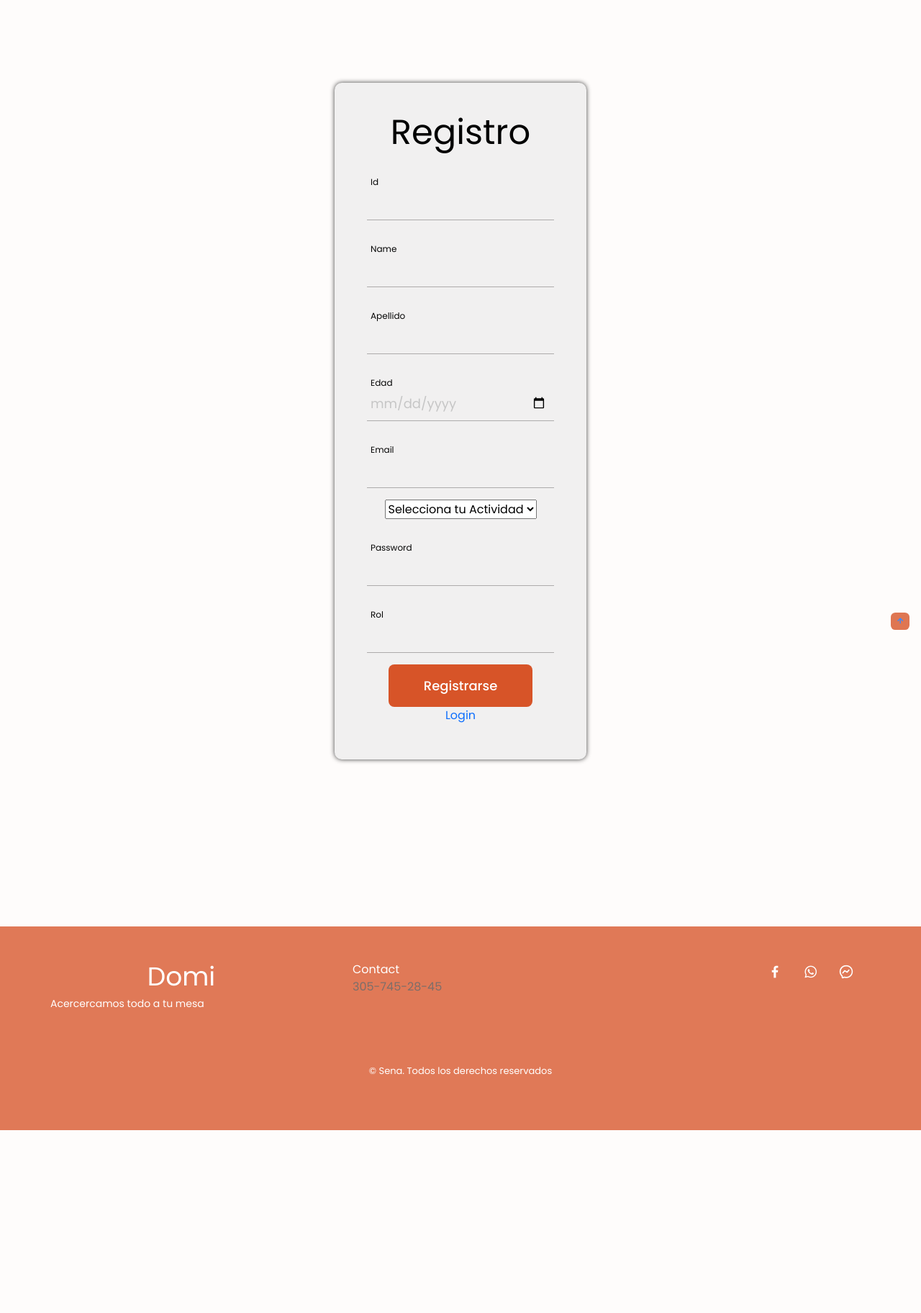
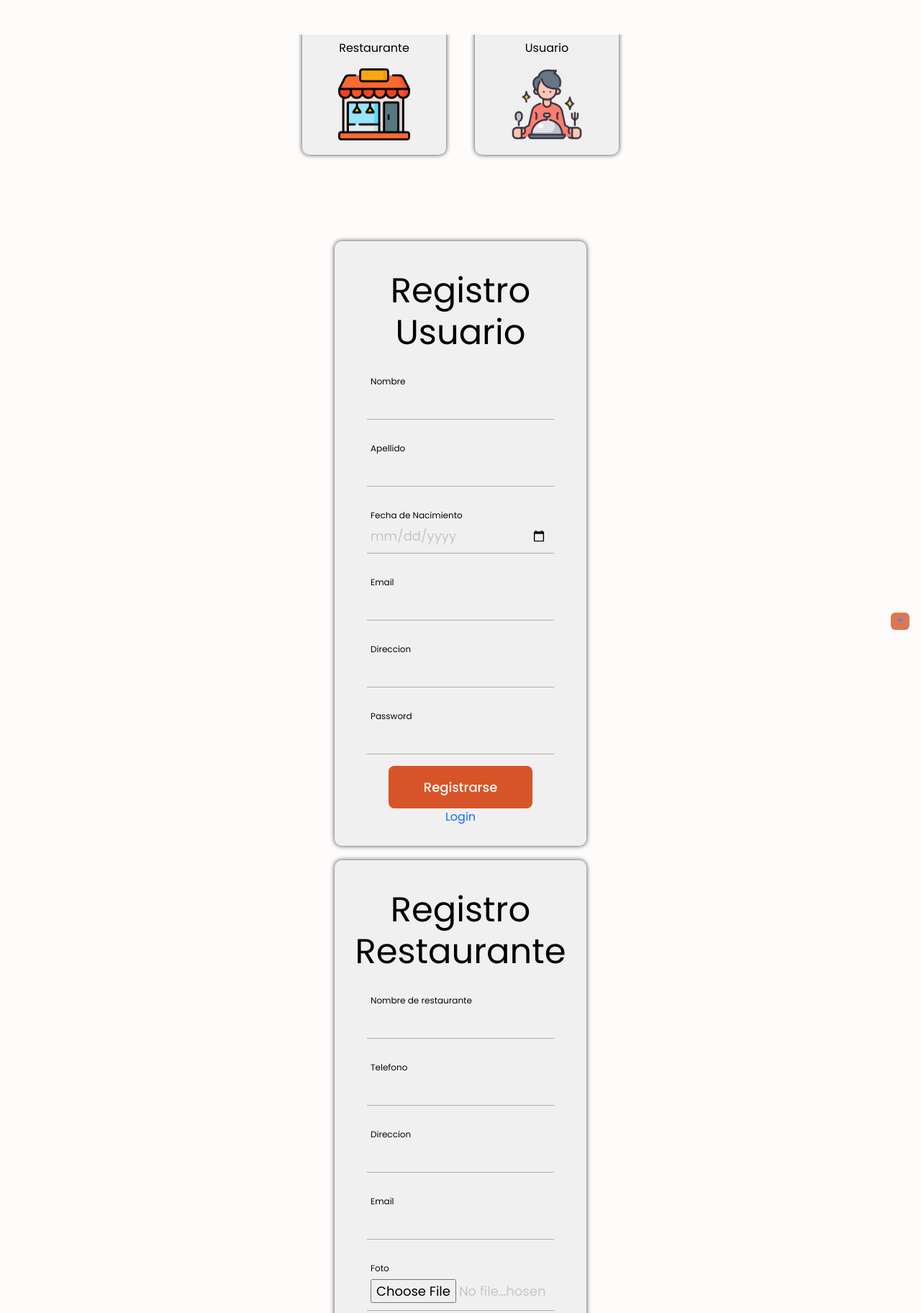
Before and after one commit to ahuf89/domi, a website: page register.html in a window 1280 px wide. Shown: the part 85-1909 px from the top of the page at 72% size. Before the commit the page ends 1655 px from the top, so only its background shows below. Drawn offline with nearby package versions, Linux system fonts and the light colour scheme.

Commit message:
ajuste formulario

```diff
--- a/assets/css/login.css
+++ b/assets/css/login.css
@@ -40,12 +40,31 @@ h1:hover {
 
 .register {
     background: rgb(241, 240, 240);
-    margin: 200px auto;
+    margin: 20px auto;
     padding: 40px 0;
     box-shadow: 0 0 6px 0 rgba(12, 12, 12, 0.8);
     border-radius: 10px;
     width: 350px;
-    height: 940px;
+    height: 840px;
+}
+
+.select-rol {
+    display: flex;
+    justify-content: center;
+}
+
+.select-register {
+    background: rgb(241, 240, 240);
+    margin: 100px 20px;
+    padding: 40px;
+    box-shadow: 0 0 6px 0 rgba(12, 12, 12, 0.8);
+    border-radius: 10px;
+    width: 200px;
+    height: 200px;
+}
+
+.select-register button {
+    border: none;
 }
 
 .form {
--- a/register.html
+++ b/register.html
@@ -98,75 +98,54 @@ Roles
             </div>
         </nav>
     </header>
-    <main class="main ">
-        <!-- home -->
-        <!-- <form>
-            <input type="text" placeholder="Correo" id="txtCorreo">
-            <input type="password" placeholder="Contraseña" value="123456" id="txtContrasenna">
-            <input type="button" value="Ingresar" id="btnIngresar">
-        </form> -->
-        <!-- <form class="login">
-            <div class="form">
-                <h1 class="">Login</h1>
-                <div class="grupo">
-                    <input type="text" id="txtCorreo"><span class="barra "></span>
-                    <label>Email</label>
+    <main class="main">
+        <!-- registrar usuario -->
+        <center>
+            <div class="select-rol">
+
+
+                <div class="select-register">
+                    <button>
+                        <p>Restaurante</p>
+                        <img src="assets/icons/restaurant.png" width="100px" alt="">
+                    </button>
                 </div>
-                <div class="grupo">
-                    <input type="password" value="123456" id="txtContrasenna"><span class="barra"></span>
-                    <label>Password</label>
+                <div class="select-register">
+                    <button>
+                        <p>Usuario</p>
+                        <img src="assets/icons/eating.png" width="100px" alt="">
+                    </button>
                 </div>
-
-                <div class="content-button">
-                    <input type="button" class="button" value="Iniciar Sesión" id="btnIngresar">
             </div>
-                <div class="content-button">
-                    <a href="register.html ">Registrarse</a>
-                </div>
-
-                <p class="warnings"></p>
-            </div>
-        </form> -->
+        </center>
         <form class="register">
             <div class="form">
-                <h1 class="">Registro</h1>
-
+                <h1 class="">Registro Usuario</h1>
+                <div class="login-user">
                     <div class="mb-3 grupo">
-                    <input type="text" id="txtId" aria-describedby="emailHelp"><span class="barra "></span>
-                    <label for="txtId" class="form-label">Id</label>
+                        <input type="text" id="txtName" name="name"><span class="barra"></span>
+                        <label for="txtName" class="form-label">Nombre</label>
                     </div>
                     <div class="mb-3 grupo">
-                    <input type="text" id="txtName"><span class="barra "></span>
-                    <label for="txtName" class="form-label">Name</label>
+                        <input type="text" id="txtLastName" name="last_name"><span class="barra"></span>
+                        <label for="txtLastName" class="form-label">Apellido</label>
                     </div>
                     <div class="mb-3 grupo">
-                    <input type="text" id="txtLastName"><span class="barra "></span>
-                    <label for="txtCountry" class="form-label">Apellido</label>
+                        <input type="date" id="txtBirthday" name=""><span class="barra"></span>
+                        <label for="txtBirthday" class="form-label">Fecha de Nacimiento</label>
                     </div>
                     <div class="mb-3 grupo">
-                    <input type="date" id="txtBirthday"><span class="barra "></span>
-                    <label for="txtBirth" class="form-label">Edad</label>
+                        <input type="email" id="txtEmail" name="email"><span class="barra"></span>
+                        <label for="txtEmail" class="form-label">Email</label>
                     </div>
                     <div class="mb-3 grupo">
-                    <input type="email" id="txtEmail"><span class="barra "></span>
-                    <label for="txtEmail" class="form-label">Email</label>
-                </div>
-                <center>
-
-                    <select id="txtRol2" class="center" aria-label=".        form-select-sm example">
-                        <option selected>Selecciona tu Actividad</option>
-                        <option value="1">Pedir</option>
-                        <option value="2">Hacer</option>
-                        <option value="3">Entregar</option>
-                    </select>
-                </center>
-                <div class="mb-3 grupo">
-                    <input type="email" id="txtPassword"><span class="barra "></span>
-                    <label for="txtEmail" class="form-label">Password</label>
+                        <input type="email" id="txtDirection" name="address"><span class="barra"></span>
+                        <label for="txtEmail" class="form-label">Direccion</label>
                     </div>
                     <div class="mb-3 grupo">
-                    <input type="email" id="txtRol"><span class="barra "></span>
-                    <label for="txtEmail" class="form-label">Rol</label>
+                        <input type="password" id="txtPassword" name="password"><span class="barra"></span>
+                        <label for="txtPassword" class="form-label">Password</label>
+                    </div>
                 </div>
                 <div class="content-button">
                     <input type="button" class="button" value="Registrarse" id="btnSaveFriend">
@@ -174,10 +153,51 @@ Roles
                 <div class="content-button">
                     <a href="login.html ">Login</a>
                 </div>
-                <!-- <button type="button" class="btn btn-light" id="btnSaveFriend">Registrarse</button> -->
+
             </div>
         </form>
+        <!-- registrar restaurante -->
+        <form class="register">
+            <div class="form">
+                <h1 class="">Registro Restaurante</h1>
+                <div class="register-restaurant">
+                    <div class="mb-3 grupo">
+                        <input type="text" id="txtName" name="name"><span class="barra" required></span>
+                        <label for="txtName" class="form-label">Nombre de restaurante</label>
+                    </div>
+                    <div class="mb-3 grupo">
+                        <input type="text" id="txtLastName" name="telelephone"><span class="barra" required></span>
+                        <label for="txtCountry" class="form-label">Telefono</label>
+                    </div>
+                    <div class="mb-3 grupo">
+                        <input type="text" id="txtBirthday" name="address"><span class="barra"></span>
+                        <label for="txtBirth" class="form-label">Direccion</label>
+                    </div>
+                    <div class="mb-3 grupo">
+                        <input type="email" id="txtEmail" name="email"><span class="barra "></span>
+                        <label for="txtEmail" class="form-label">Email</label>
+                    </div>
+                    <div class="mb-3 grupo">
+                        <center>
+                            <input type="file" id="txtEmail" name="photo"><span class="barra"></span>
+                            <label for="txtEmail" class="form-label">Foto</label>
+                        </center>
+                    </div>
+                    <div class="mb-3 grupo">
+                        <input type="password" id="txtPassword" name="password"><span class="barra"></span>
+                        <label for="txtEmail" class="form-label">Password</label>
+                    </div>
+                </div>
+                <div class="content-button">
+                    <input type="button" class="button" value="Registrarse" id="btnSaveFriend">
+                </div>
+                <div class="content-button">
+                    <a href="login.html ">Login</a>
+                </div>
 
+            </div>
+        </form>
+        <!-- footer -->
         <footer class="footer endFooter ">
             <div class="footer__bg ">
                 <div class="footer__container container grid ">
@@ -222,7 +242,6 @@ Roles
     <script src="assets/js/login/logicaInterfazInicioSesion.js"></script>
     <script src="assets/js/swiper-bundle.min.js "></script>
     <script src="assets/js/main.js "></script>
-
 </body>
 
 </html>
```
Also changed, not shown: assets/js/login/login.js (+16 -7 lines), data/users.json (+26 -0 lines), login.html (+4 -10 lines), assets/icons/eating.png (added), assets/icons/restaurant.png (added). Lines whose indentation alone changed are shown as unchanged.
